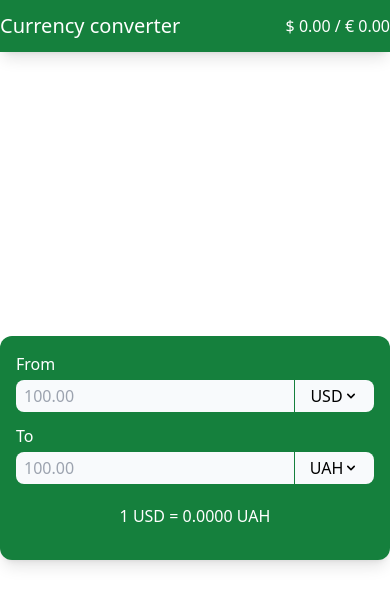
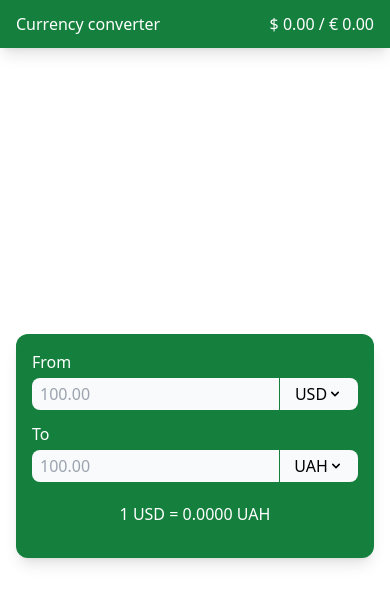
Before and after one commit to HIMDanny/currency-converter, a React (Vite) app: page / in a window 390 px wide. Shown: the top 606 px of the page. Built offline with nearby package versions, Linux system fonts and the light colour scheme; no server answers.

Commit message:
feat: add styles for responsive behaviour

```diff
--- a/src/components/Header.jsx
+++ b/src/components/Header.jsx
@@ -26,7 +26,7 @@ const Header = () => {
   return (
     <header className="bg-green-700 py-3 shadow-lg">
       <div className="container mx-auto flex items-center justify-between text-white">
-        <p className="text-xl">Currency converter</p>
+        <p className="sm:text-xl">Currency converter</p>
         <div>
           <span>&#36; {currencies.USD.toFixed(2)}</span> /{' '}
           <span>&euro; {currencies.EUR.toFixed(2)}</span>
--- a/tailwind.config.cjs
+++ b/tailwind.config.cjs
@@ -2,6 +2,9 @@
 module.exports = {
   content: ['./src/**/*.{js,jsx}'],
   theme: {
+    container: {
+      padding: '1rem',
+    },
     extend: {},
   },
   plugins: [],
```
